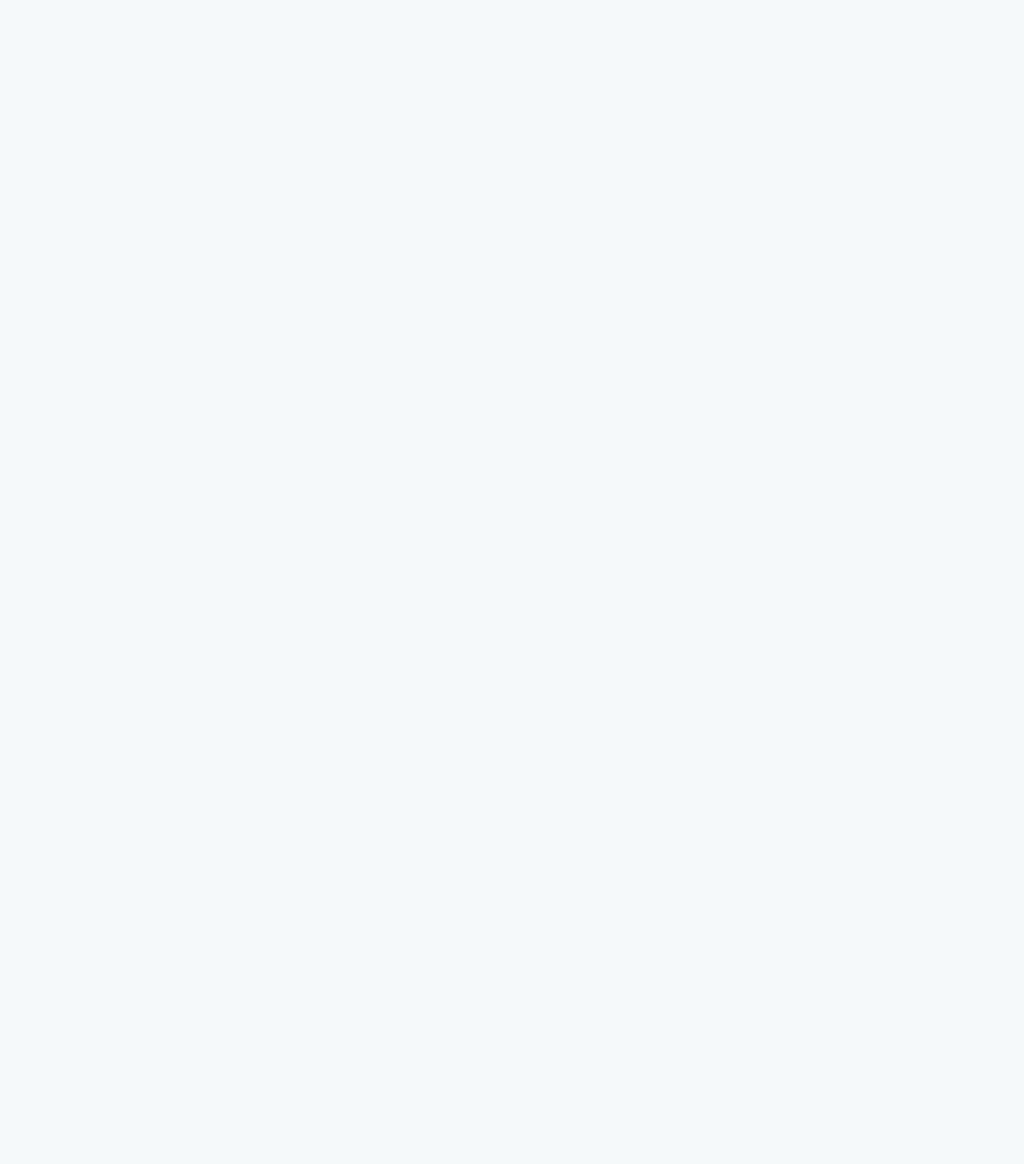
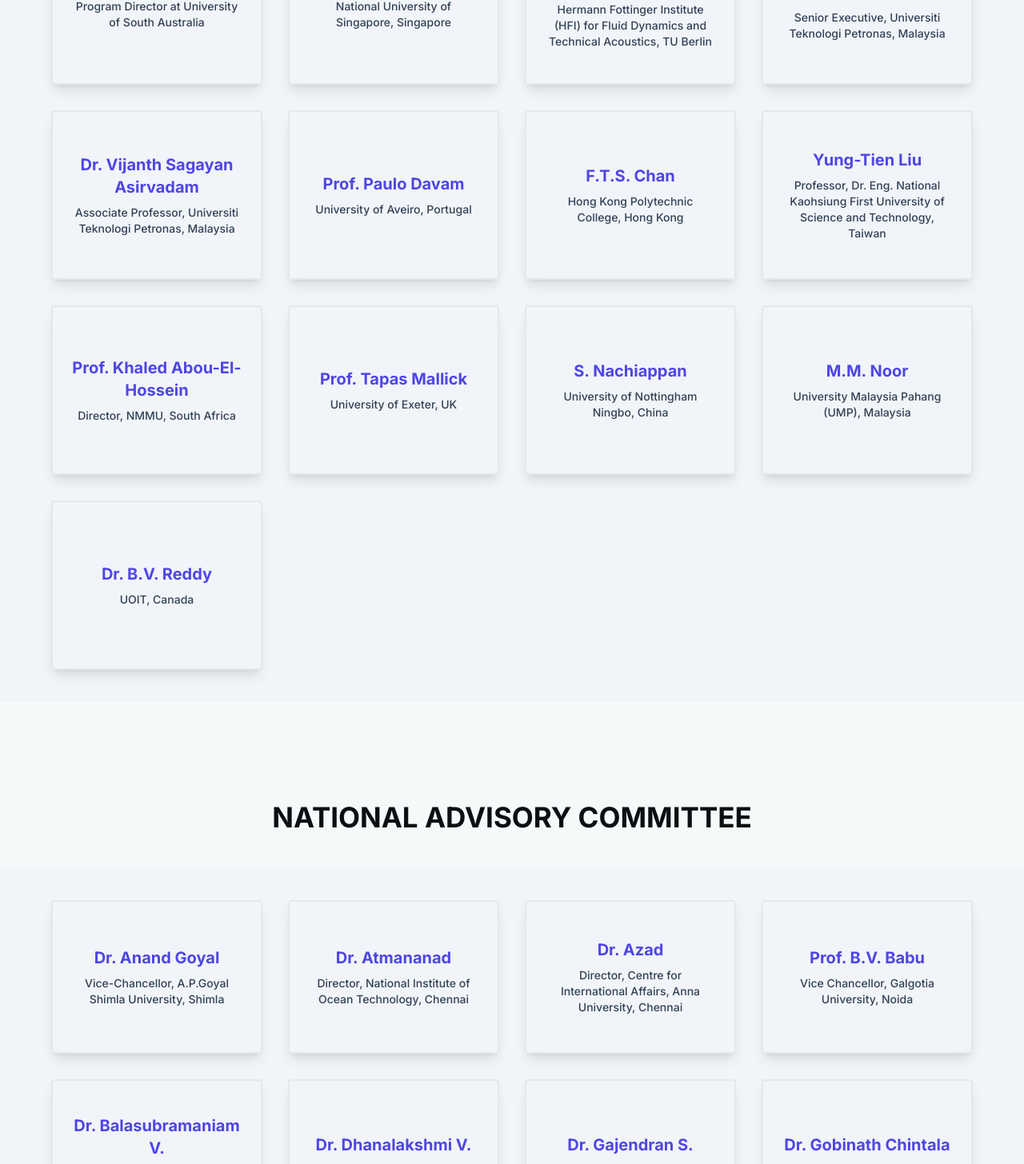
Before and after one commit to Aswin-04/ICETIME-24, a React (Vite) app: page /committee/advisory-committee in a window 1280 px wide. Shown: the part 1277-2733 px from the top of the page at 80% size. Before the commit the page ends 800 px from the top, so only its background shows below. Built offline with nearby package versions, Linux system fonts and the light colour scheme; a web font is replaced by a local one.

Commit message:
complete advisory committee

```diff
--- /dev/null
+++ b/src/components/CommitteeCard.jsx
@@ -0,0 +1,13 @@
+
+const CommitteeCard = ({name, designation}) => {
+  return (
+    <div className="flex flex-col  h-full">
+      <div className="flex flex-col justify-center flex-grow px-6 py-8 space-y-2 text-center border-2 shadow-lg rounded">
+        <h4 className="text-xl font-bold text-indigo-600">{name}</h4>
+        <p className="text-sm font-medium text-slate-700">{designation}</p>
+      </div>
+    </div>
+  );
+};
+
+export default CommitteeCard;
--- a/src/components/Heading.jsx
+++ b/src/components/Heading.jsx
@@ -2,7 +2,7 @@ const Heading = ({ title }) => {
   return (
 
     <div className="bg-bgd py-6 md:py-12">
-      <h1 className="h1 uppercase text-center font-bold text-4xl text-tx">
+      <h1 className="h1 uppercase text-center font-bold text-4xl text-tx leading-8">
         {title}
       </h1>
     </div>
--- /dev/null
+++ b/src/components/MainPoster.jsx
@@ -0,0 +1,11 @@
+import { mainPoster } from "../assets/images";
+
+const MainPoster = () => {
+  return (
+    <div>
+      <img className="" src={mainPoster} alt="" />
+    </div>
+  );
+};
+
+export default MainPoster;
--- a/src/constants/index.js
+++ b/src/constants/index.js
@@ -133,3 +133,80 @@ export const quickLinks = {
     { label: "Registration", href: "/registration" },
   ],
 };
+
+export const internationalAdvisoryCommittee = [
+  { "name": "Dr. Tariq Darabseh", "designation": "Jordan University of Science and Technology" },
+  { "name": "Prof. Mohammad Reza Eslami", "designation": "Amirkabir University of Technology, Iran" },
+  { "name": "Ir. Dr. Masri Bin Baharom", "designation": "Head of Mechanical Engineering Department, Universiti Teknologi PETRONAS (UTP), Malaysia" },
+  { "name": "Prof. Ashraf A Shikdar", "designation": "Sultan Qaboos University" },
+  { "name": "Prof. Naser S. Al-Huniti", "designation": "University of Jordan, Jordan" },
+  { "name": "Dr. Peter Neilsen", "designation": "Aalborg University, Denmark" },
+  { "name": "Mr. Chinna Chinnakaruppan", "designation": "CAC Business Solutions, U.S.A" },
+  { "name": "Mr. S. Ganesh", "designation": "President, AMTEC Precision, USA" },
+  { "name": "Dr. Yousef Amer", "designation": "Program Director at University of South Australia" },
+  { "name": "Dr. A. Senthikumar", "designation": "National University of Singapore, Singapore" },
+  { "name": "Dr. (Ing) Christian Oliver Paschereit", "designation": "Hermann Fottinger Institute (HFI) for Fluid Dynamics and Technical Acoustics, TU Berlin" },
+  { "name": "Tajul Ariffin B Shamsuddin", "designation": "Senior Executive, Universiti Teknologi Petronas, Malaysia" },
+  { "name": "Dr. Vijanth Sagayan Asirvadam", "designation": "Associate Professor, Universiti Teknologi Petronas, Malaysia" },
+  { "name": "Prof. Paulo Davam", "designation": "University of Aveiro, Portugal" },
+  { "name": "F.T.S. Chan", "designation": "Hong Kong Polytechnic College, Hong Kong" },
+  { "name": "Yung-Tien Liu", "designation": "Professor, Dr. Eng. National Kaohsiung First University of Science and Technology, Taiwan" },
+  { "name": "Prof. Khaled Abou-El-Hossein", "designation": "Director, NMMU, South Africa" },
+  { "name": "Prof. Tapas Mallick", "designation": "University of Exeter, UK" },
+  { "name": "S. Nachiappan", "designation": "University of Nottingham Ningbo, China" },
+  { "name": "M.M. Noor", "designation": "University Malaysia Pahang (UMP), Malaysia" },
+  { "name": "Dr. B.V. Reddy", "designation": "UOIT, Canada" }
+];
+
+
+export const nationalAdvisoryCommittee = [
+  { "name": "Dr. Anand Goyal", "designation": "Vice-Chancellor, A.P.Goyal Shimla University, Shimla" },
+  { "name": "Dr. Atmananad", "designation": "Director, National Institute of Ocean Technology, Chennai" },
+  { "name": "Dr. Azad", "designation": "Director, Centre for International Affairs, Anna University, Chennai" },
+  { "name": "Prof. B.V. Babu", "designation": "Vice Chancellor, Galgotia University, Noida" },
+  { "name": "Dr. Balasubramaniam V.", "designation": "Annamalai University, Chidambaram" },
+  { "name": "Dr. Dhanalakshmi V.", "designation": "TCE, Madurai" },
+  { "name": "Dr. Gajendran S.", "designation": "Anna University, Chennai" },
+  { "name": "Dr. Gobinath Chintala", "designation": "Alliance University, Karnataka" },
+  { "name": "Dr. Jayavel S.", "designation": "IITD & M, Chennai" },
+  { "name": "Dr. Jeyapaul R.", "designation": "NIT, Trichy" },
+  { "name": "Dr. Jose Mathew", "designation": "NIT Calicut" },
+  { "name": "Dr. Karunamoorthy L.", "designation": "Anna University, Chennai" },
+  { "name": "Dr. Kalichelvan K.", "designation": "Anna University, Chennai" },
+  { "name": "Dr. Thanigaiarasu S.", "designation": "Anna University, Chennai" },
+  { "name": "Dr. Kesavan R.", "designation": "Anna University, Chennai" },
+  { "name": "Dr. Lenin Babu", "designation": "VIT, Chennai" },
+  { "name": "Dr. Loganathan M.", "designation": "Annamalai University, Chidambaram" },
+  { "name": "Mr. V. Balajikrishna", "designation": "Vice-President, Brakes India Pvt. Ltd., Chennai" },
+  { "name": "Dr. K. Palanikuamr", "designation": "Principal, Sri Sairam Institute of Technology, Chennai" },
+  { "name": "Dr. Manoharan N.", "designation": "AMET University, Chennai" },
+  { "name": "Dr. Mohan B.", "designation": "Anna University, Chennai" },
+  { "name": "Dr. Moorthy B.S.", "designation": "IIT, Chennai" },
+  { "name": "Dr. Murugan N.", "designation": "CIT, Coimbatore" },
+  { "name": "Dr. Murugan S.", "designation": "NIT, Rourkela" },
+  { "name": "Dr. Narendiran T.T.", "designation": "IIT, Chennai" },
+  { "name": "Dr. T. Sekar", "designation": "TPGIT, Vellore" },
+  { "name": "Dr. Prabakaran S.", "designation": "Mepco, Sivakasi" },
+  { "name": "Dr. Rajadurai A.", "designation": "Anna University, Chennai" },
+  { "name": "Dr. Rajan T.P. D.", "designation": "NIIST, Trivandrum" },
+  { "name": "Dr. Rajaram", "designation": "B.S.Abdul Rahman University, Chennai" },
+  { "name": "Dr. Rajesekaran S.", "designation": "SRM University, Chennai" },
+  { "name": "Dr. Rajesh R.", "designation": "Noorul Islam University, Kanyakumari" },
+  { "name": "Dr. Ramachandran S.", "designation": "Sathyabama University, Chennai" },
+  { "name": "Dr. S. Radhakrishnan", "designation": "Director, R & D MIT, Pune" },
+  { "name": "Dr. Ganesh Sundaraman", "designation": "IIT, Chennai" },
+  { "name": "Dr. S.K. Kautish", "designation": "Principal, North West Engineering & Technology, Moga (Punjab)" },
+  { "name": "Dr. Senthil R.", "designation": "Anna University, Villupuram" },
+  { "name": "Dr. Senthilvelan S.", "designation": "IIT, Guwahati" },
+  { "name": "Dr. Senthilvelan T.", "designation": "PEC, Pondicherry" },
+  { "name": "Dr. Shunmugam S.", "designation": "NIT, Trichy" },
+  { "name": "Dr. Udaya Kumar M.", "designation": "Kalasalingam University, Krishnankoil" },
+  { "name": "Dr. Vijaya Raghavan L.", "designation": "IIT, Chennai" },
+  { "name": "Dr. Vijaya Kumar S.", "designation": "Anna University, Kanchipuram" },
+  { "name": "Shri Banerjee A.J.", "designation": "CMERI, Durgapur" },
+  { "name": "Dr. N. Gowri Shankar", "designation": "India Pistons Ltd., Chennai" },
+  { "name": "Dr. Krishnakumar S.", "designation": "Senior Officer, DRDO" },
+  { "name": "Dr. J. Jayaprakash", "designation": "Professor, MGR University" },
+  { "name": "Prof. Dr. P.K. Prasad", "designation": "Principal, Bengal College of Engineering & Technology, Durgapur, West Bengal" },
+  { "name": "Dr. Pradeep Jaevandhiya", "designation": "Principal, Pankaj Laddhad Institute of Technology and Management Studies, Buldana" }
+]
--- a/src/pages/AdvisoryCommittee.jsx
+++ b/src/pages/AdvisoryCommittee.jsx
@@ -1,11 +1,40 @@
 import Navbar from "../components/Navbar"
+import Footer from "../components/Footer"
+import MainPoster from "../components/MainPoster"
+import CommitteeCard from "../components/CommitteeCard"
+import { internationalAdvisoryCommittee, nationalAdvisoryCommittee } from "../constants"
+import Heading from '../components/Heading'
+
 const AdvisoryCommittee = () => {
   return (
     <>
     <Navbar/>
-    <section>
+    <MainPoster/>
 
-    </section>
+    <div className="mt-20 px-4">
+      <Heading title={'International Advisory Committee'}></Heading>
+    </div>
+    <div className="bg-slate-100 py-10">
+      <section className="padding-x max-container grid grid-cols-1 sm:grid-cols-2 lg:grid-cols-3 xl:grid-cols-4  auto-rows-fr gap-8 ">
+      {internationalAdvisoryCommittee.map((member) => (
+        <CommitteeCard key={member.name}  name={member.name} designation={member.designation}/>
+      ))}
+
+      </section>
+    </div>
+
+
+    <div className="mt-20 px-4">
+      <Heading title={'National Advisory Committee'}></Heading>
+    </div>
+    <div className="bg-slate-100 py-10">
+      <section className="padding-x max-container grid grid-cols-1 sm:grid-cols-2 lg:grid-cols-3 xl:grid-cols-4  auto-rows-fr gap-8 ">
+      {nationalAdvisoryCommittee.map((member) => (
+        <CommitteeCard key={member.name}  name={member.name} designation={member.designation}/>
+      ))}
+      </section>
+    </div>
+    <Footer/>
   </>
   )
 }
--- a/src/pages/HomePage.jsx
+++ b/src/pages/HomePage.jsx
@@ -1,5 +1,5 @@
 import Navbar from "../components/Navbar";
-import { mainPoster } from "../assets/images";
+import MainPoster from '../components/MainPoster'
 
 import { aboutDetails } from "../constants";
 import AboutDetailsRenderer from "../components/AboutDetailsRenderer";
@@ -11,9 +11,7 @@ const HomePage = () => {
     <>
       <Navbar />
       <main className="">
-        <section className="">
-          <img className="" src={mainPoster} alt="" />
-        </section>
+        <MainPoster/>
 
         {aboutDetails.map((details) => (
           <div className="bg-gray-100 mt-10 lg:mt-20" key={details.id}>
```
Also changed, not shown: src/index.css (line endings or trailing spaces).
